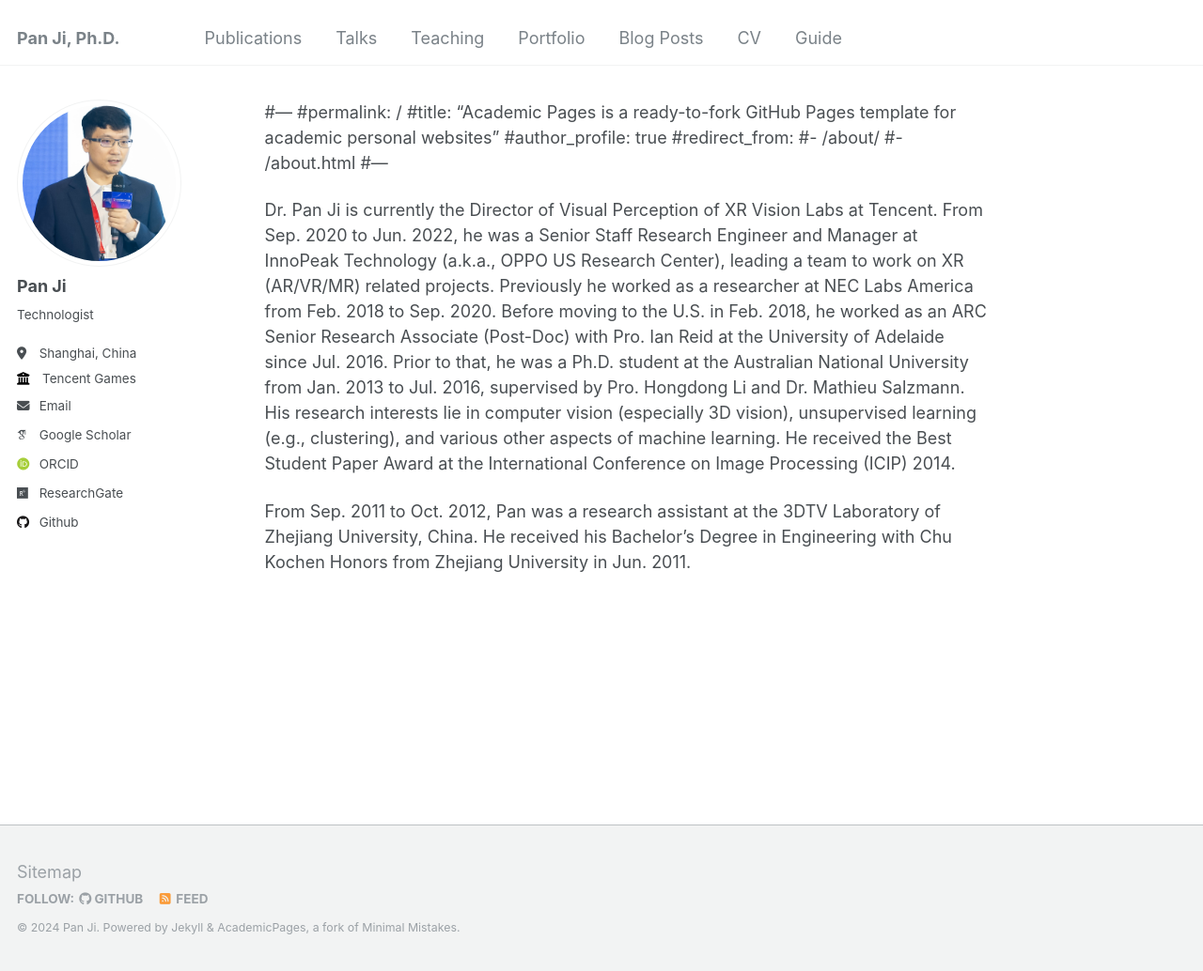
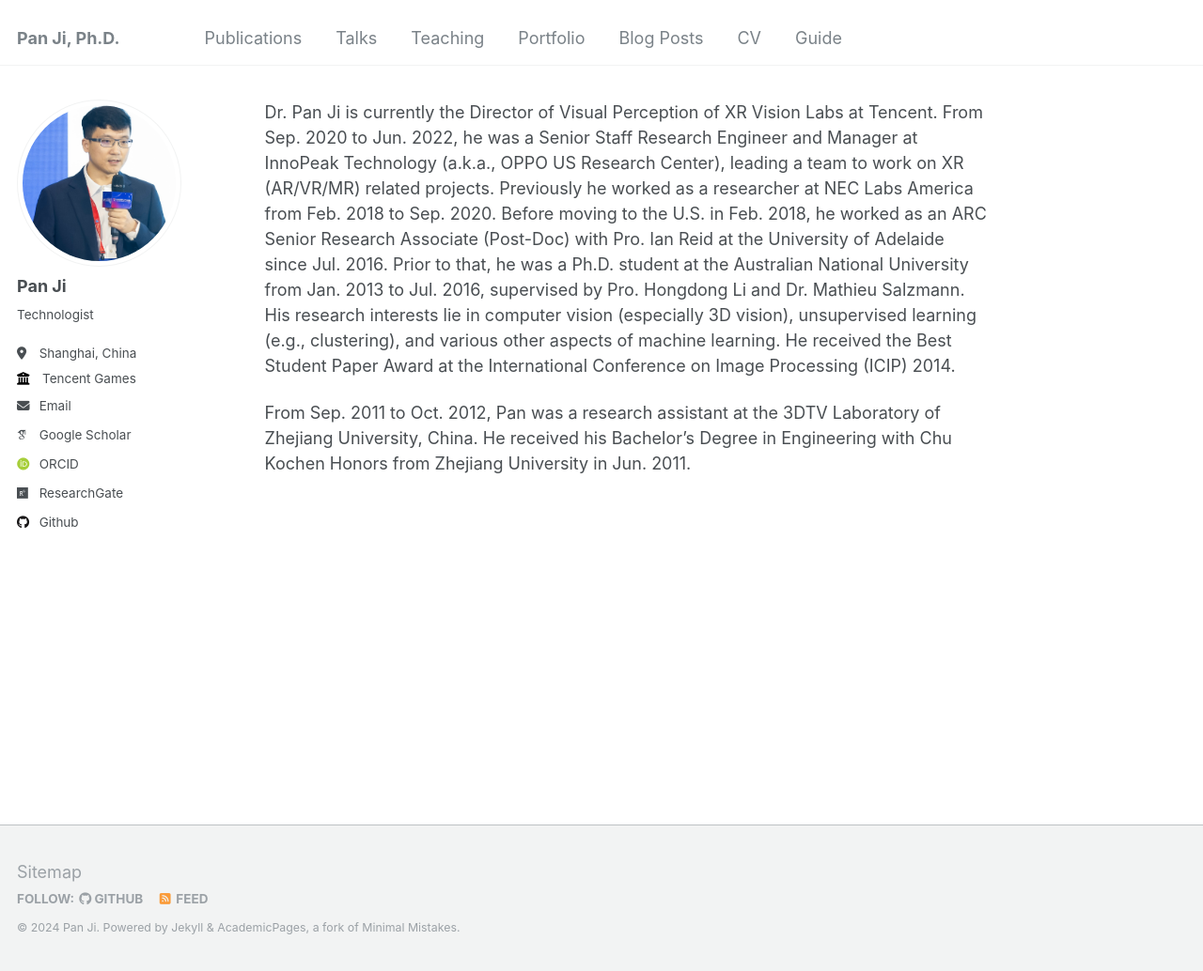
Before and after one commit to panji530/panji, a Jekyll site: the page built from _pages/about.md, in a window 1280 px wide and 1034 px high. Shown: the whole window at 94% size. Built offline with Jekyll 4.4.1, drawn with Linux system fonts in a browser that asks for light colours; some web fonts are replaced; our own code applies the rules of GitHub Pages for plain Markdown files.

Commit message:
Update about.md

```diff
--- a/_pages/about.md
+++ b/_pages/about.md
@@ -1,11 +1,11 @@
-#---
-#permalink: /
-#title: "Academic Pages is a ready-to-fork GitHub Pages template for academic personal websites"
-#author_profile: true
-#redirect_from:
-#- /about/
-#- /about.html
-#---
+---
+permalink: /
+title: #"Academic Pages is a ready-to-fork GitHub Pages template for academic personal websites"
+author_profile: true
+redirect_from:
+- /about/
+- /about.html
+---
 
 Dr. Pan Ji is currently the Director of Visual Perception of XR Vision Labs at Tencent. From Sep. 2020 to Jun. 2022, he was a Senior Staff Research Engineer and Manager at InnoPeak Technology (a.k.a., OPPO US Research Center), leading a team to work on XR (AR/VR/MR) related projects. Previously he worked as a researcher at NEC Labs America from Feb. 2018 to Sep. 2020. Before moving to the U.S. in Feb. 2018, he worked as an ARC Senior Research Associate (Post-Doc) with Pro. Ian Reid at the University of Adelaide since Jul. 2016. Prior to that, he was a Ph.D. student at the Australian National University from Jan. 2013 to Jul. 2016, supervised by Pro. Hongdong Li and Dr. Mathieu Salzmann.  His research interests lie in computer vision (especially 3D vision), unsupervised learning (e.g., clustering), and various other aspects of machine learning. He received the Best Student Paper Award at the International Conference on Image Processing (ICIP) 2014.
 
```
